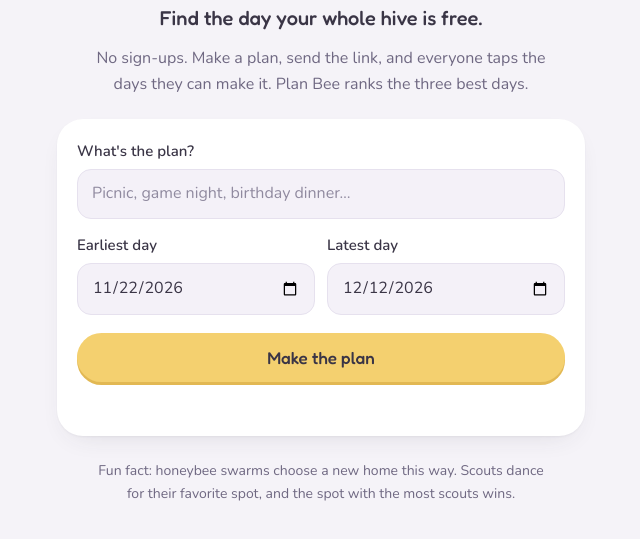
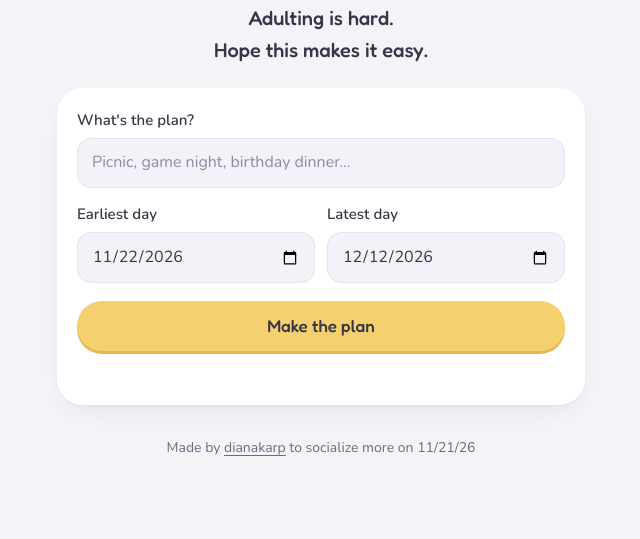
Before and after one commit to dianakarp/PlanB, a plain HTML site: page index.html in a window 1280 px wide. Shown: the part 247-786 px from the top of the page, without its empty margins (319-959 px from the left). Drawn offline with nearby package versions, Linux system fonts and the light colour scheme.

Commit message:
Update index.html

```diff
--- a/index.html
+++ b/index.html
@@ -4,9 +4,9 @@
 <meta charset="utf-8">
 <meta name="viewport" content="width=device-width, initial-scale=1, viewport-fit=cover">
 <title>Plan Bee</title>
-<meta name="description" content="Find the day your whole hive is free. No sign-ups: make a plan, send the link, and everyone taps the days they can make it.">
+<meta name="description" content="Adulting is hard. Hope this makes it easy. Pick your days, send the link, and see which day works.">
 <meta property="og:title" content="Plan Bee">
-<meta property="og:description" content="Find the day your whole hive is free. Tap the days you can make it.">
+<meta property="og:description" content="Adulting is hard. Hope this makes it easy. Tap the days you can make it.">
 <meta property="og:type" content="website">
 <meta name="theme-color" content="#F5F3F8" media="(prefers-color-scheme: light)">
 <meta name="theme-color" content="#1E1D24" media="(prefers-color-scheme: dark)">
@@ -97,8 +97,6 @@
   .trail { fill: none; stroke: var(--trail); stroke-width: 2.2; stroke-dasharray: 1 7; stroke-linecap: round; }
   .wordmark { font-size: 46px; font-weight: 600; letter-spacing: -.005em; }
   .tagline { margin-top: 4px; font-family: var(--display); font-size: 20px; font-weight: 500; text-wrap: balance; }
-  .lede { max-width: 30em; margin: 12px auto 0; color: var(--muted); }
-  .fact { max-width: 32em; margin: 24px auto 0; color: var(--muted); font-size: 14px; text-align: center; }
 
   /* Panels and fields */
   .panel { margin-top: 22px; padding: 20px; border-radius: 26px; background: var(--petal); box-shadow: var(--glow); }
@@ -226,6 +224,8 @@
   }
   .empty .bee { flex: none; width: 54px; height: 45px; }
   .foot { margin-top: 32px; text-align: center; font-size: 14px; color: var(--muted); }
+  .foot + .foot { margin-top: 6px; }
+  .foot a { color: inherit; text-underline-offset: 3px; }
 
   /* Other states */
   .state { padding-top: 12vh; text-align: center; }
@@ -289,6 +289,7 @@ const fmtShort = s => parse(s).toLocaleDateString(undefined, { month: "short", d
 const same = (a, b) => a.trim().toLowerCase() === b.trim().toLowerCase();
 const names = list => list.map(p => p.name).join(", ");
 const today = iso(new Date());
+const CREDIT = `<p class="foot">Made by <a href="https://github.com/dianakarp">dianakarp</a> to socialize more on 11/21/26</p>`;
 
 // ───────── The bee (drawn here, used everywhere) ─────────
 let beeCount = 0;
@@ -376,8 +377,7 @@ function showCreate() {
     <header class="hero">
       ${flightPath()}
       <h1 class="wordmark">Plan Bee</h1>
-      <p class="tagline">Find the day your whole hive is free.</p>
-      <p class="lede">No sign-ups. Make a plan, send the link, and everyone taps the days they can make it. Plan Bee ranks the three best days.</p>
+      <p class="tagline">Adulting is hard.<br>Hope this makes it easy.</p>
     </header>
     <form id="create" class="panel" novalidate>
       <label class="field">What's the plan?
@@ -390,7 +390,7 @@ function showCreate() {
       <button class="btn honey wide" id="go">Make the plan</button>
       <p id="msg" class="msg" role="status"></p>
     </form>
-    <p class="fact">Fun fact: honeybee swarms choose a new home this way. Scouts dance for their favorite spot, and the spot with the most scouts wins.</p>`;
+    ${CREDIT}`;
 
   $("start").addEventListener("change", () => {
     const s = $("start").value; if (!s) return;
@@ -469,7 +469,8 @@ function showPlan() {
       <ul id="people" class="people"></ul>
     </section>
 
-    <p class="foot">This plan is deleted automatically after ${esc(fmtShort(plan.expires_at))}.</p>`;
+    <p class="foot">This plan is deleted automatically after ${esc(fmtShort(plan.expires_at))}.</p>
+    ${CREDIT}`;
 
   $("share").addEventListener("click", async () => {
     if (canShare) {
```
